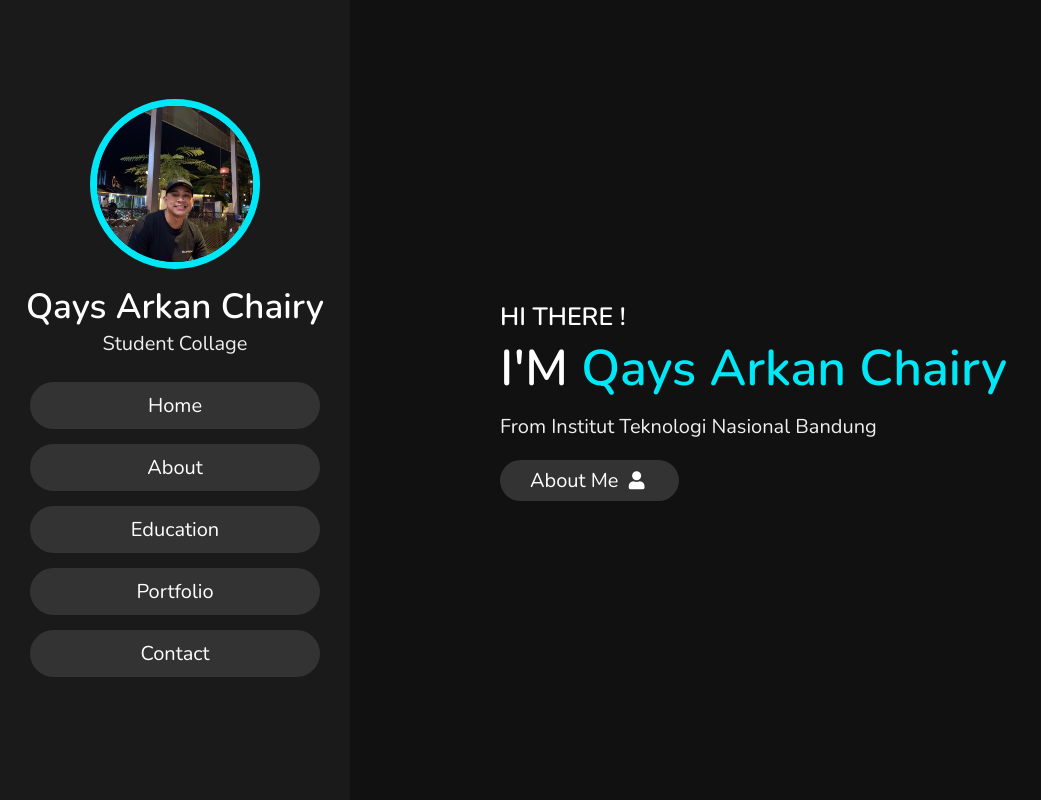
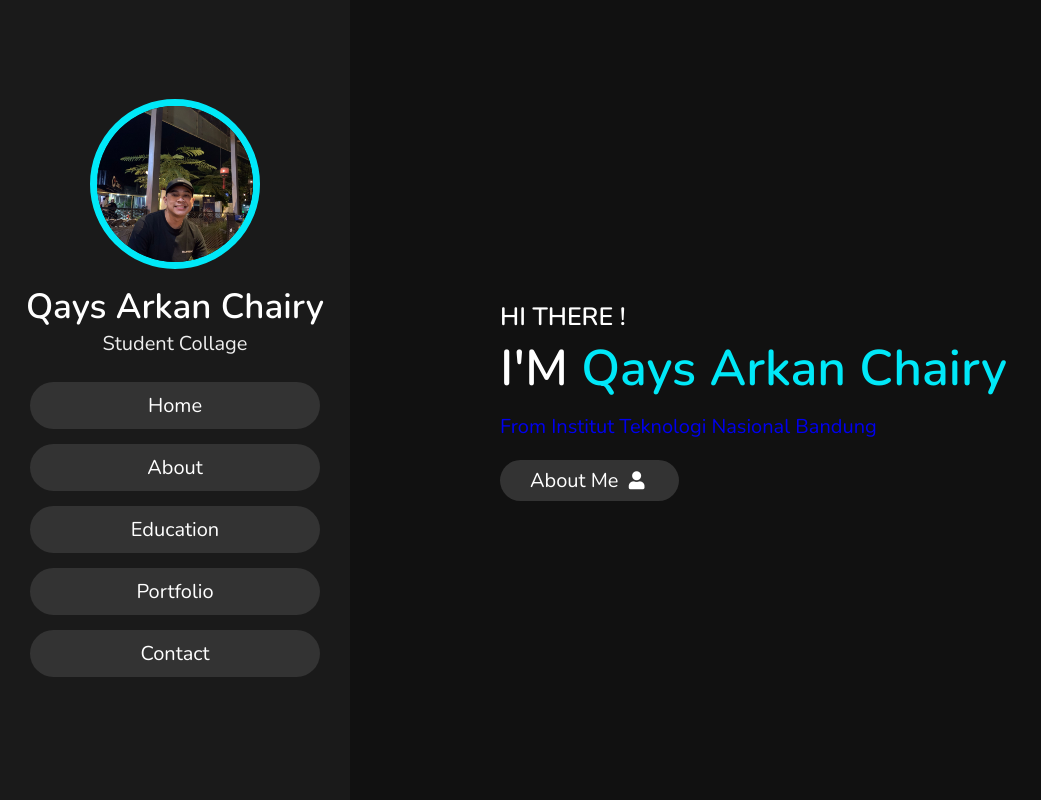
Before and after one commit to qaysarkan777/portofolio, a plain HTML site: page index.html in a window 1280 px wide. Shown: the top 800 px of the page, without its empty margins (0-1041 px from the left). Drawn offline with nearby package versions, Linux system fonts and the light colour scheme; a script that the page names is missing.

Commit message:
Update index.html

```diff
--- a/index.html
+++ b/index.html
@@ -46,7 +46,7 @@
 
     <h3>HI THERE !</h3>
     <h1>I'M <span>Qays Arkan Chairy</span></h1>
-    <p>from Institut Teknologi Nasional Bandung
+    <p> <a href="https://www.itenas.ac.id" target="_blank">from Institut Teknologi Nasional Bandung</a>
     </p>
     <a href="#about"><button class="btn">about me <i class="fas fa-user"></i></button></a>
 
```
